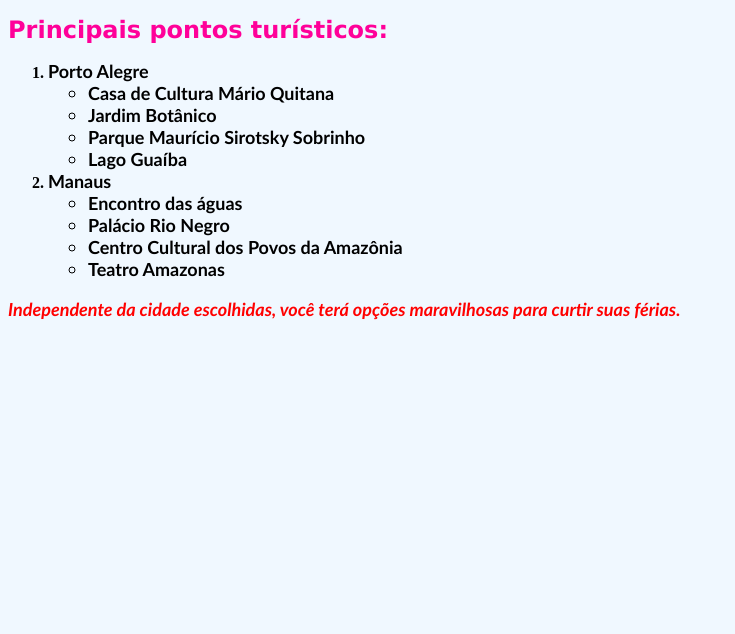
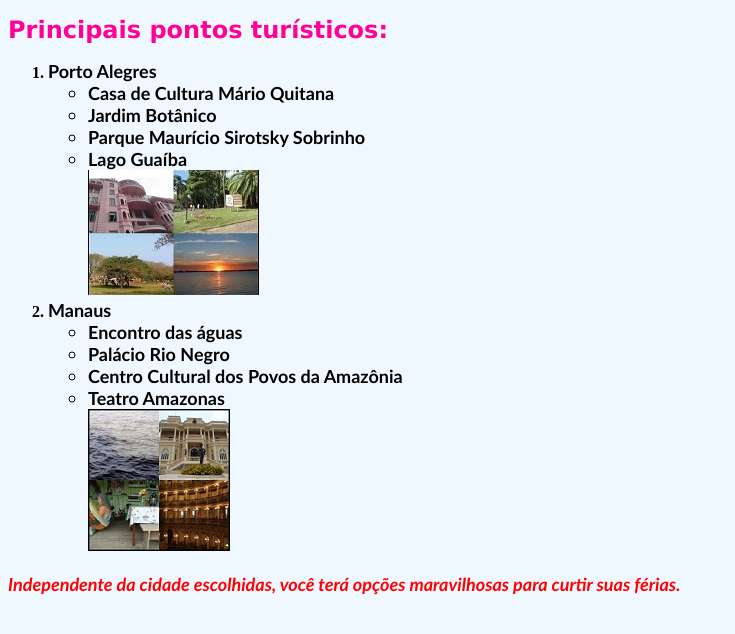
Before and after one commit to MariaClara-gs/Exerc3, a plain HTML site: page index.html in a window 1280 px wide. Shown: the whole page, without its empty margins (0-735 px from the left). Drawn offline with Linux system fonts and the light colour scheme.

Commit message:
Atualizações no site.
Inseri imagens no site.

```diff
--- a/index.html
+++ b/index.html
@@ -2,7 +2,7 @@
 <html>
 
    <head>
-       <title>Exercício 3</title>
+       <title>Exerc4 - Inserindo Imagens</title>
    </head>
 
    <body>
@@ -15,19 +15,24 @@
 
 
         <ol>
-        <li><font face="calibri", size="4"><b>Porto Alegre</b>
+
+        <li><font face="calibri", size="4">Porto Alegres
          <ul>
             <li>Casa de Cultura Mário Quitana
             <li>Jardim Botânico
             <li>Parque Maurício Sirotsky Sobrinho
             <li>Lago Guaíba
+               <br>
+               <img src="Porto_Alegre.jpg">
          </ul>
-        <li><b>Manaus</b>
+        <li>Manaus
           <ul>
            <li>Encontro das águas
             <li>Palácio Rio Negro
             <li>Centro Cultural dos Povos da Amazônia
            <li>Teatro Amazonas
+            <br>
+            <img src="Manaus.jpg">
             </ul>
         </ol>
        <p><font color="red"><i>Independente da cidade escolhidas, você terá opções maravilhosas para curtir suas férias.</i></p>
```
Also changed, not shown: Manaus.jpg (added), Porto_Alegre.jpg (added).
